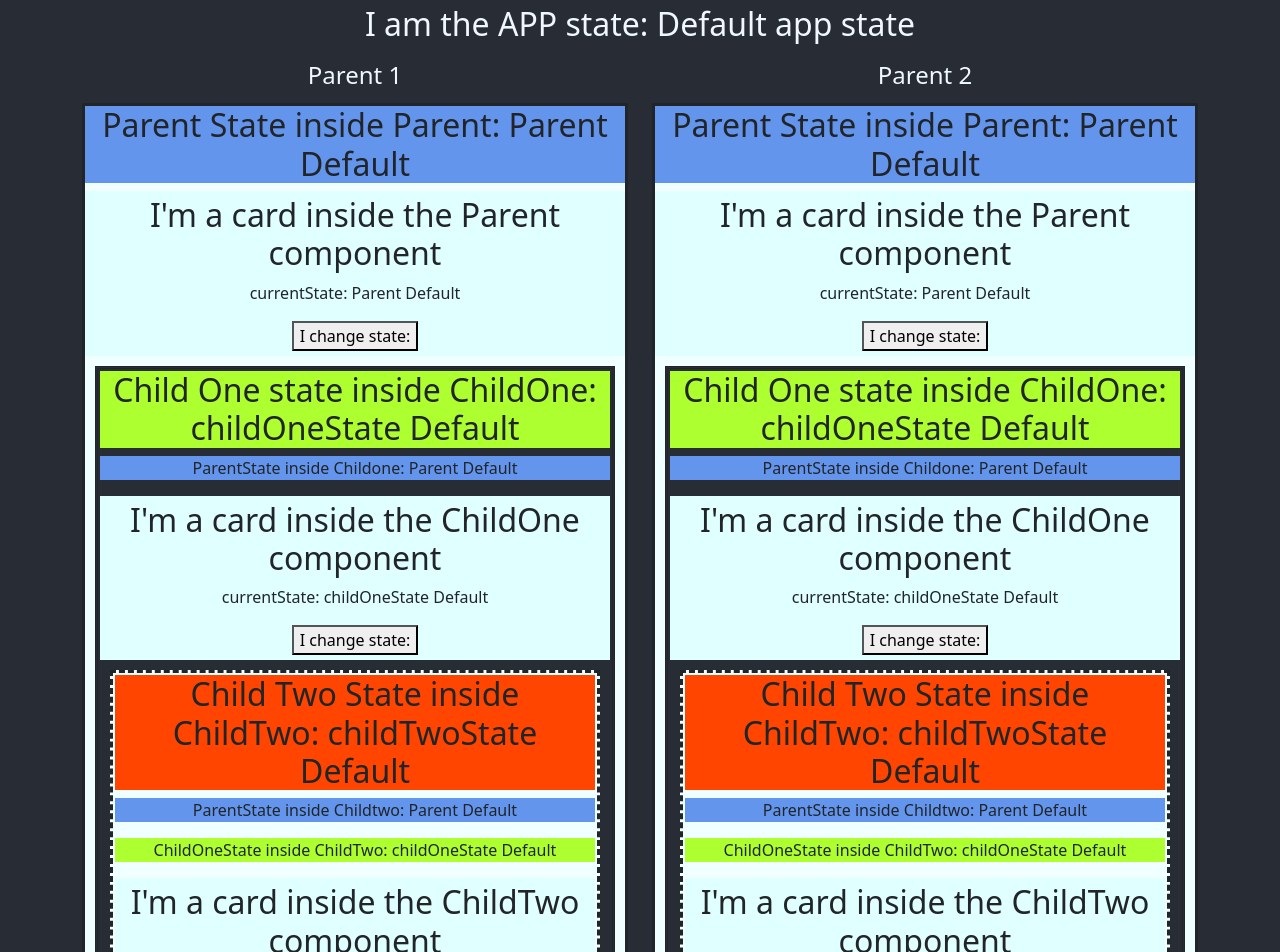
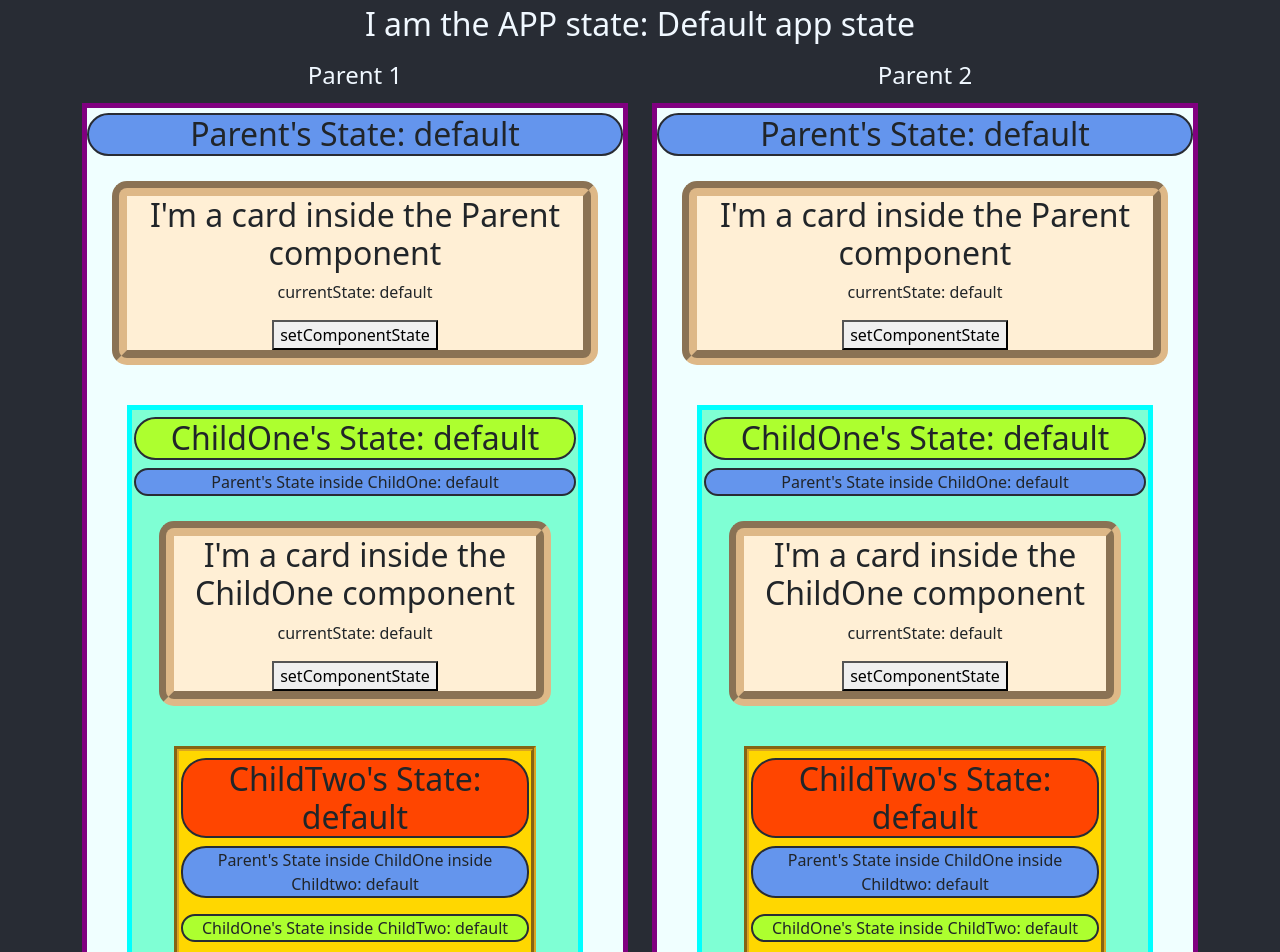
Before and after one commit to benochi/propdrill, a React (Create React App) app: page / in a window 1280 px wide. Shown: the top 952 px of the page. Built offline with nearby package versions, Linux system fonts and the light colour scheme.

Commit message:
alternative styling

```diff
--- a/src/App.css
+++ b/src/App.css
@@ -43,42 +43,57 @@
 }
 
 .Parent {
-  border-style: solid;
   background-color: azure;
+  border:solid 5px purple;
 }
 
 .ParentState {
   background-color: cornflowerblue;
+  border: solid 2px #282c34;
+  border-radius: 25px;
+  margin-top: 5px;
 }
 
 .ChildOne {
-  border-style: double;
   padding: 2px;
-  margin: 10px;
-  background-color:#282c34;
+  margin: 40px;
+  background-color:aquamarine;
+  border: solid 5px aqua;
 }
 
 .ChildOneState {
   background-color: greenyellow;
+  border: solid 2px #282c34;
+  border-radius: 25px;
+  margin-top: 5px;
 }
 
 .ChildTwo {
-  border-style: dashed;
   padding: 2px;
-  margin: 10px;
-  background-color: azure;
+  margin: 40px;
+  background-color:gold;
+  border: groove 5px goldenrod;
 }
 
 .ChildTwoState {
   background-color: orangered;
+  border: solid 2px #282c34;
+  border-radius: 25px;
+  margin-top: 5px;
 }
 
 .Card {
   flex: auto;
-  padding: 5px;
-  background-color: lightcyan;
+  margin: 25px;
+  background-color:papayawhip;
+  border:groove 15px burlywood;
+  border-radius: 15px;
+  width:fit-content;
 }
 
+.currentState{
+  background-color: blue;
+}
 .animate {
   transition: transform .35s ease-in-out;
 }
--- a/src/components/Card.js
+++ b/src/components/Card.js
@@ -10,7 +10,7 @@ function Card({currentState, setState, msg, title}) {
     <div className="Card">
       <h2>{title}</h2>
       <p>currentState: {currentState}</p>
-      <button onClick={handleClick}>I change state:</button>
+      <button onClick={handleClick}>setComponentState</button>
     </div>
   );
 }
--- a/src/components/ChildOne.js
+++ b/src/components/ChildOne.js
@@ -3,14 +3,14 @@ import ChildTwo from "./ChildTwo";
 import Card from "./Card";
 
 function ChildOne({parentState, setParentState, appState, setAppState}) {
-  const [childOneState, setChildOneState] = useState("childOneState Default")
-  let childOneMsg = "I'm a new message from the ChildOne card"
+  const [childOneState, setChildOneState] = useState("default")
+  let childOneMsg = "CHANGED"
   let title = "I'm a card inside the ChildOne component"
 
   return (
     <div className="ChildOne">
-      <h2 className="ChildOneState">Child One state inside ChildOne: {childOneState}</h2>
-      <p className="ParentState">ParentState inside Childone: {parentState} </p>
+      <h2 className="ChildOneState">ChildOne's State: {childOneState}</h2>
+      <p className="ParentState">Parent's State inside ChildOne: {parentState} </p>
       <Card currentState={childOneState} setState={setChildOneState} msg={childOneMsg} title={title}/>
       <ChildTwo
         parentState={parentState}
--- a/src/components/ChildTwo.js
+++ b/src/components/ChildTwo.js
@@ -10,15 +10,15 @@ function ChildTwo({
   appState,
   setAppState
 }) {
-  const [childTwoState, setChildTwoState] = useState("childTwoState Default")
-  let childTwoMsg = "I'm a new message from the ChildTwo card"
+  const [childTwoState, setChildTwoState] = useState("default")
+  let childTwoMsg = "CHANGED"
   let title = "I'm a card inside the ChildTwo component"
 
   return (
     <div className="ChildTwo">
-      <h2 className="ChildTwoState">Child Two State inside ChildTwo: {childTwoState}</h2>
-      <p className="ParentState">ParentState inside Childtwo: {parentState} </p>
-      <p className="ChildOneState">ChildOneState inside ChildTwo: {childOneState}</p>
+      <h2 className="ChildTwoState">ChildTwo's State: {childTwoState}</h2>
+      <p className="ParentState">Parent's State inside ChildOne inside Childtwo: {parentState} </p>
+      <p className="ChildOneState">ChildOne's State inside ChildTwo: {childOneState}</p>
       <Card
         currentState={childTwoState}
         setState={setChildTwoState}
--- a/src/components/Parent.js
+++ b/src/components/Parent.js
@@ -4,13 +4,13 @@ import ChildOne from "./ChildOne";
 import Card from "./Card"
 
 function Parent({appState, setAppState}) {
-  const [parentState, setParentState] = useState("Parent Default")
-  let parentMsg = "I'm a new message from the Parent card"
+  const [parentState, setParentState] = useState("default")
+  let parentMsg = "CHANGED"
   let title = "I'm a card inside the Parent component"
 
   return (
     <div className="Parent">
-      <h2 className="ParentState">Parent State inside Parent: {parentState}</h2>
+      <h2 className="ParentState">Parent's State: {parentState}</h2>
       <Card
         currentState={parentState}
         setState={setParentState}
```
